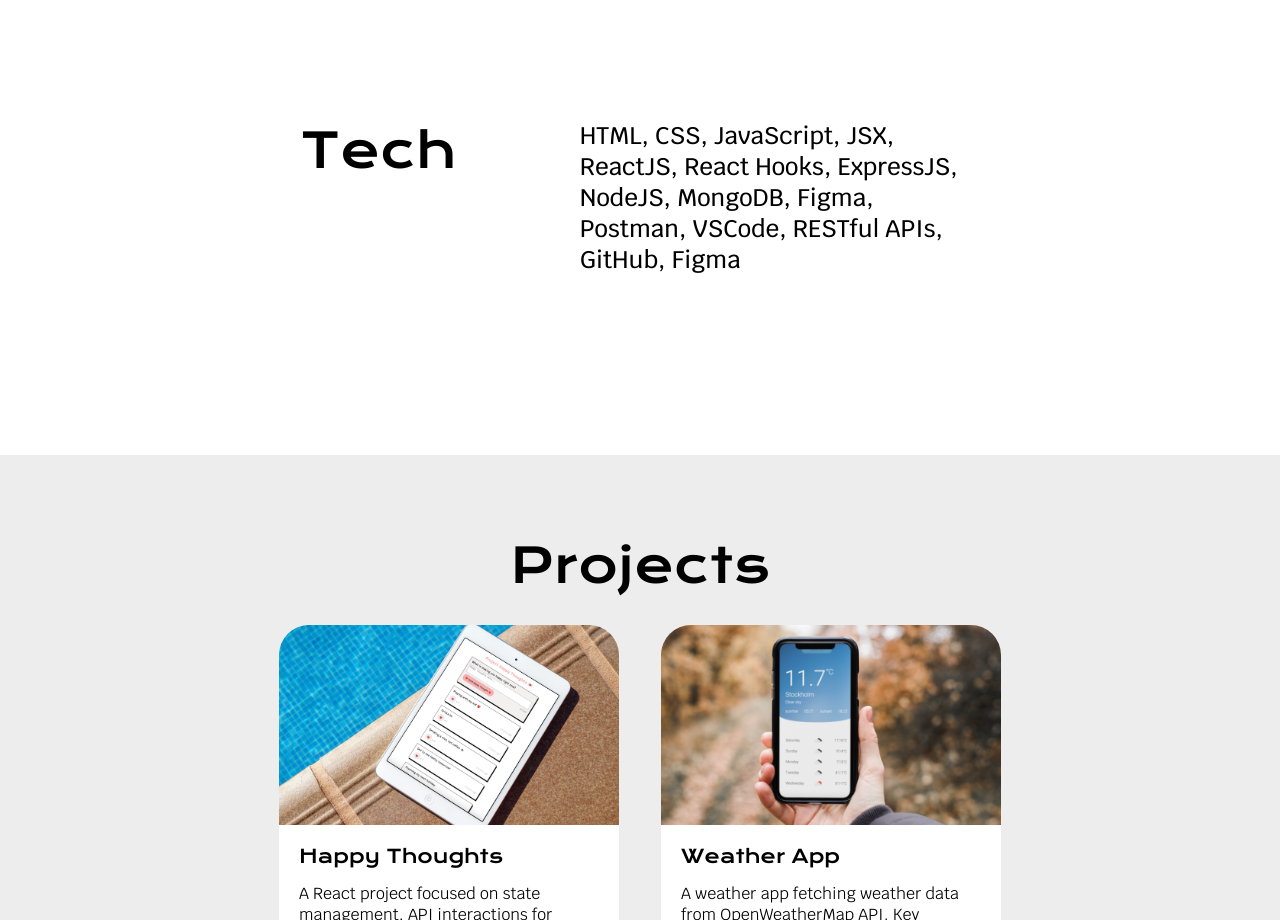
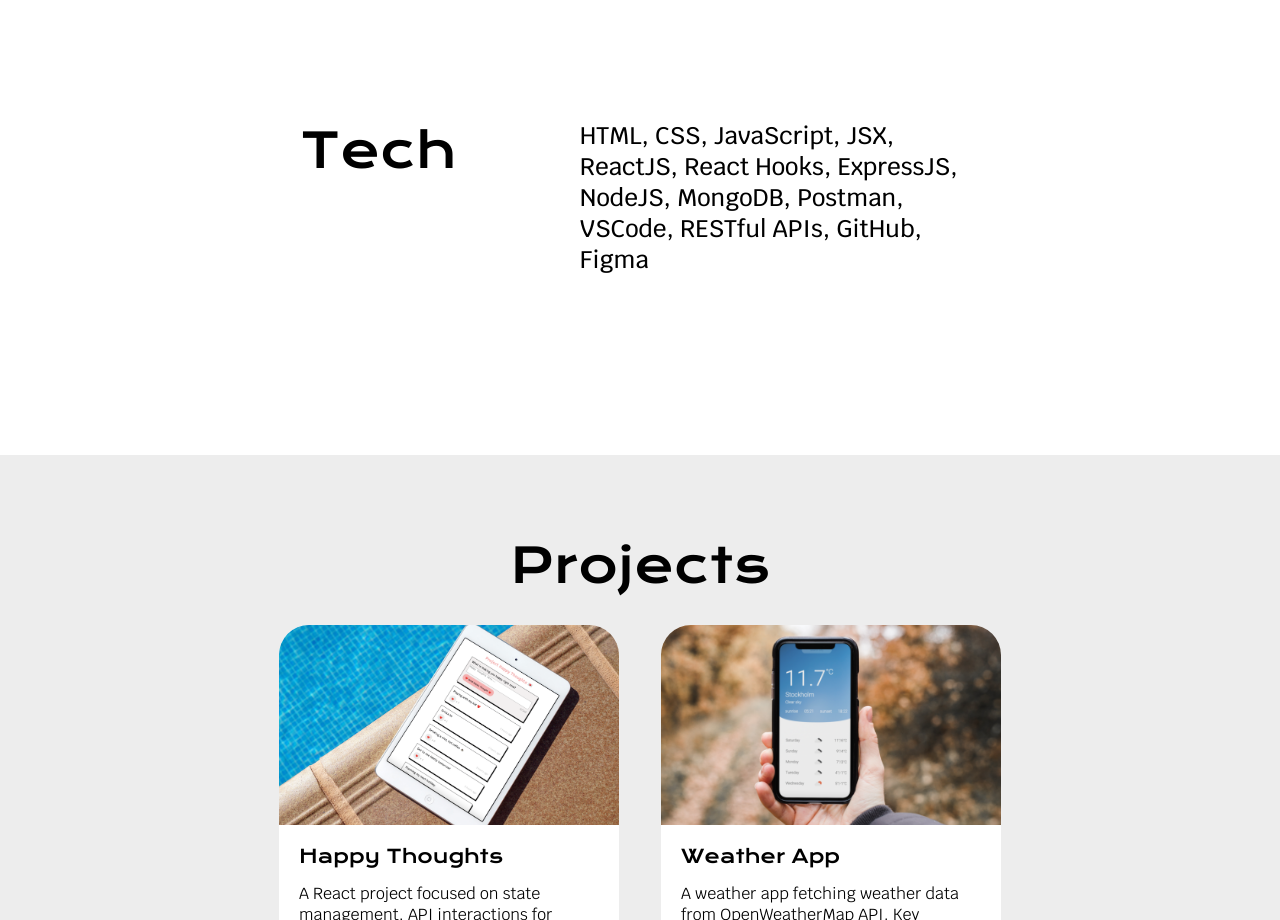
Before and after one commit to almaherris/alma-portfolio, a React (Vite) app: page / in a window 1280 px wide. Shown: the part 860-1780 px from the top of the page. Built offline with nearby package versions, Linux system fonts and the light colour scheme.

Commit message:
updated typos

```diff
--- a/src/components/reusable/SoMe.jsx
+++ b/src/components/reusable/SoMe.jsx
@@ -1,17 +1,13 @@
 import "./SoMe.css"
 
-import {
-  FaLinkedinIn,
-  FaGithub,
-  FaInstagram,
-} from "react-icons/fa"
+import { FaLinkedinIn, FaGithub, FaInstagram } from "react-icons/fa"
 import "./SoMe.css"
 
 export const SoMe = () => {
   return (
     <div className="contact-icons">
       <a
-        href="https://www.linkedin.com/in/alma-herrstr%C3%B6m-85a840111/"
+        href="https://www.linkedin.com/in/almaherrstrom/"
         target="_blank"
         rel="noopener noreferrer"
         aria-label="link to my linkedin">
--- a/src/components/sections/Tech.jsx
+++ b/src/components/sections/Tech.jsx
@@ -6,7 +6,7 @@ export const Tech = () => {
       <h2 className="title">Tech</h2>
       <p className="tech-p">
         HTML, CSS, JavaScript, JSX, ReactJS, React Hooks, ExpressJS, NodeJS,
-        MongoDB, Figma, Postman, VSCode, RESTful APIs, GitHub, Figma
+        MongoDB, Postman, VSCode, RESTful APIs, GitHub, Figma
       </p>
     </div>
   )
```
